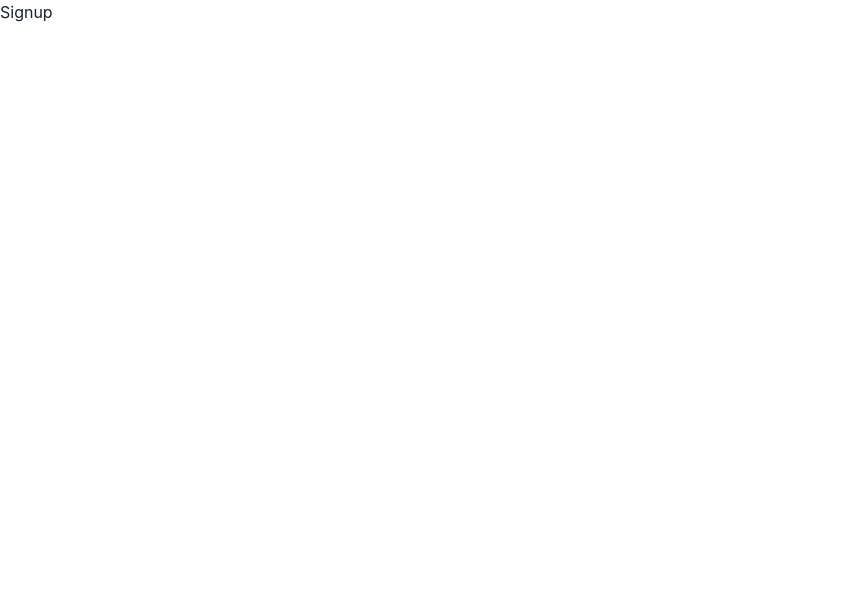
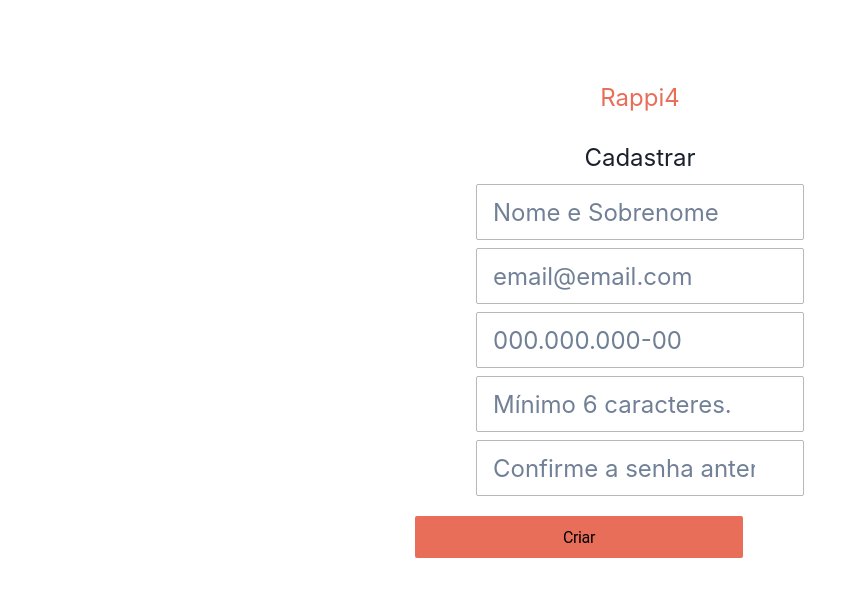
Before and after one commit to future4code/Lammar-labe-food4, a React (Create React App) app in the folder labefood/: page /Signup in a window 1280 px wide. Shown: the top 596 px of the page, without its empty margins (0-866 px from the left). Built offline with nearby package versions, Linux system fonts and the light colour scheme.

Commit message:
Signup e Address funcionalidades prontas funcionando

```diff
--- a/labefood/package.json
+++ b/labefood/package.json
@@ -10,12 +10,15 @@
     "@testing-library/jest-dom": "^5.16.5",
     "@testing-library/react": "^13.4.0",
     "@testing-library/user-event": "^13.5.0",
+    "@types/material__textfield": "^1.0.0",
+    "axios": "^0.27.2",
     "framer-motion": "^7.3.5",
     "jquery": "^3.6.1",
     "react": "^18.2.0",
     "react-dom": "^18.2.0",
     "react-router-dom": "^6.4.0",
     "react-scripts": "5.0.1",
+    "styled-components": "^5.3.5",
     "web-vitals": "^2.1.4"
   },
   "scripts": {
--- a/labefood/src/hooks/useForm.js
+++ b/labefood/src/hooks/useForm.js
@@ -1,14 +1,16 @@
-import {useState} from "react";
+import { useState } from "react";
 
 export const useForm = (initialState) => {
-    const [form, setForm] = useState(initialState);
+  const [form, setForm] = useState(initialState);
 
-    const onChangeInputs = (event) => {
-        const { name, value} = event.target
-        setForm({...form, [name]: value})
-    }
-    const clearInputs = () => {
-        setForm(initialState)
-    }
-    return [form, onChangeInputs, clearInputs, setForm]
-}
+  const onChange = (event) => {
+    const { name, value } = event.target;
+    setForm({ ...form, [name]: value });
+  };
+
+  const cleanFields = () => {
+    setForm(initialState);
+  };
+
+  return { form, onChange, cleanFields, setForm };
+};
--- a/labefood/src/pages/addressregistration/AddressRegistration.js
+++ b/labefood/src/pages/addressregistration/AddressRegistration.js
@@ -1,8 +1,128 @@
 import React from "react"
+import {LoginPageContainer, FormContainer, Input, Button, ButtonContainer} from './styled'
+import {useForm} from '../../hooks/useForm'
+// import {Header} from '../../components/header/Header'
+import { useNavigate } from "react-router-dom"
+import { BASE_URL } from "../../constants/constants"
+import {goToFeed} from "../../routes/coordinator"
+import axios from "axios"
+
+export const AddressRegistration = () =>{
+    const { form, onChange, cleanFields} =useForm({
+        street: "",
+        number: "",
+        neighbourhood: "",
+        city: "",
+        state: "",
+        complement: ""
+      });
+      const navigate = useNavigate()
 
 
-export const AddressRegistration = () =>{
-    return (
-        <div>AddressRegistration.</div>
-    )
-}
+    const SubmitAddAdress=() =>{
+      const url = `${BASE_URL}/rappi4/address`
+      const body = {
+        street: form.street,
+        number: form.number,
+        neighbourhood: form.neighbourhood,
+        city: form.city,
+        state: form.state,
+        complement: form.complement
+      };
+      const headers = {
+        headers: {
+          auth: localStorage.getItem("token")
+        }
+      }
+      axios
+      .put(url, body, headers)
+      .then((res) => {
+          alert("Cadastro realizado com sucesso.")
+          goToFeed(navigate);
+        localStorage.setItem("token", res.data.token);
+      })
+      .catch((err) => {
+        alert("Erro ao cadastrar usuário.")
+        console.log(err.message)
+      })
+
+    }
+
+    const submit = (event) => {
+      event.preventDefault();
+      cleanFields();
+    }
+
+      return (
+          <LoginPageContainer>
+        <p>Meu endereço</p>
+        <form onSubmit={submit} >
+            <FormContainer>
+        <Input name={"street"}
+            value={form.street}
+            onChange={onChange}
+            fullWidth
+            margin={"none"}
+            id="outlined-required"
+            label="Logradouro"
+            required/>
+
+       <Input name={"number"}
+            value={form.number}
+            onChange={onChange}
+            type="number"
+            fullWidth
+            margin={"normal"}
+            id="outlined-required"
+            label="Número"
+            required/>
+
+      <Input  name={"complement"}
+            value={form.complement}
+            onChange={onChange}
+            fullWidth
+            margin={"none"}
+            id="outlined"
+            label="Complemento"/>
+
+      <Input name={"neighbourhood"}
+            value={form.neighbourhood}
+            onChange={onChange}
+            fullWidth
+            margin={"dense"}
+            id="outlined-required"
+            label="Bairro"
+            required/>
+
+       <Input  name={"city"}
+            value={form.city}
+            onChange={onChange}
+            fullWidth
+            margin={"dense"}
+            id="outlined-required"
+            label="Cidade"
+            required/>
+
+     <Input  name={"state"}
+            value={form.state}
+            onChange={onChange}
+            fullWidth
+            margin={"dense"}
+            id="outlined-required"
+            label="Estado"
+            required/>
+        </FormContainer>
+        <ButtonContainer>
+        <Button
+          onClick={SubmitAddAdress}
+          fullWidth
+          variant="contained"
+          color="primary"
+          type="submit"
+        >
+          Salvar
+        </Button>
+          </ButtonContainer>
+          </form>
+        </LoginPageContainer>
+      )}
--- a/labefood/src/pages/addressregistration/styled.js
+++ b/labefood/src/pages/addressregistration/styled.js
@@ -0,0 +1,62 @@
+import styled from "styled-components";
+
+
+export const LoginPageContainer = styled.div`
+  width: 100%;
+  height: 100vh;
+  margin-top: 10vh;
+  display: flex;
+  flex-direction: column;
+  align-items: center;
+  font-size: 1.5em;
+  text-align: center;
+
+  h1:nth-child(1) {
+    color: #E86E5A;
+    font-weight: 400;
+    align-items: center;
+  }
+  p{
+    margin-top: 3vh;
+  }
+`;
+
+export const FormContainer = styled.div`
+ display: flex;
+  flex-direction: column;
+  width: 80vw;
+  max-width: 450px;
+  align-items: center;
+  margin-bottom: 20px;
+
+`
+export const Input = styled.input`
+ width: 20.5rem;
+  height: 3.5rem;
+  margin: 0.5rem 0 0;
+  padding: 1.188rem 3rem 1.188rem 1rem;
+  border-radius: 2px;
+  border: solid 1px #b8b8b8;
+
+`
+export const Button = styled.div`
+
+  width: 18.5rem;
+  height: 1.125rem;
+  font-family: Roboto;
+  font-size: 1rem;
+  font-weight: normal;
+  font-stretch: normal;
+  font-style: normal;
+  line-height: normal;
+  letter-spacing: -0.39px;
+  text-align: center;
+  color: #000;;
+`
+
+export const ButtonContainer = styled.div`
+  width: 20.5rem;
+  height: 2.625rem;
+  padding: 0.75rem 1rem;
+  border-radius: 2px;
+  background-color: #E86E5A;`
--- a/labefood/src/pages/signup/Signup.js
+++ b/labefood/src/pages/signup/Signup.js
@@ -1,12 +1,133 @@
 import React from "react"
-
-
+import {LoginPageContainer, FormContainer, Input, Button, ButtonContainer} from './styled'
+import {useForm} from '../../hooks/useForm'
+// import {Header} from '../../components/header/Header'
+import { useNavigate } from "react-router-dom"
+import { BASE_URL } from "../../constants/constants"
+import {goToLoginPage} from "../../routes/coordinator"
+import {goToAddressRegistration} from "../../routes/coordinator"
+import axios from "axios"
 export const Signup = () =>{
 
+    const { form, onChange, cleanFields} =useForm({
+      name: "",
+      email: "",
+      cpf: "",
+      password: "",
+      rep_password: "",
+    });
+    const navigate = useNavigate()
+  const ClickAlertPassword = () =>{
+    alert("As senhas digitadas não conferem.")
+  }
+
+  const SubmitSignUp=() =>{
+    const url = `${BASE_URL}/rappi4/signup`
+    const body = {
+      "name": form.name,
+      "email": form.email,
+      "cpf": form.cpf,
+      "password": form.password,
+    };
+
+    axios
+    .post(url, body)
+    .then((res) => {
+      localStorage.setItem("token", res.data.token);
+      console.log(res.data.token)
+      alert("Cadastro realizado com sucesso.")
+      goToAddressRegistration(navigate);
+
+    })
+    .catch((err) => {
+      alert("Erro ao cadastrar usuário.")
+      console.log(err.message)
+    })
+
+  }
+
+  const submit = (event) => {
+    event.preventDefault();
+    cleanFields();
+  }
+
     return (
-        <>
-      <h1>Signup</h1>
+        <LoginPageContainer>
 
-      </>
-    )
-}
+       <h1>Rappi4</h1>
+      <p>Cadastrar</p>
+      <form onSubmit={submit} >
+          <FormContainer>
+      <Input name={"name"}
+            value={form.name}
+            onChange={onChange}
+            placeholder="Nome e Sobrenome"
+            type="text"
+            fullWidth
+            id="outlined-required"
+            label="Nome"
+            required/>
+
+     <Input name={"email"}
+            value={form.email}
+            onChange={onChange}
+            placeholder="email@email.com"
+            type="email"
+            fullWidth
+            margin={"normal"}
+            id="outlined-required"
+            label="E-mail"
+            required/>
+    <Input   name={"cpf"}
+            value={form.cpf}
+            onChange={onChange}
+            placeholder="000.000.000-00"
+            type="number"
+            fullWidth
+            id="outlined-required"
+            label="CPF"
+            required
+            pattern="[0-9]{3}\.?[0-9]{3}\.?[0-9]{3}\-?[0-9]{2}"/>
+
+    <Input   name={"password"}
+            value={form.password}
+            onChange={onChange}
+            placeholder="Mínimo 6 caracteres."
+            type="password"
+            fullWidth
+            margin={"normal"}
+            id="outlined-required"
+            label="Senha"
+            required
+            pattern="^.{6,10}$"/>
+
+     <Input  name={"rep_password"}
+            value={form.rep_password}
+            onChange={onChange}
+            placeholder="Confirme a senha anterior."
+            type="password"
+            fullWidth
+            id="outlined-required"
+            label="Confirmar"
+            required/>
+      </FormContainer>
+      <ButtonContainer>
+      {form.rep_password === form.password ?
+          (<Button
+            onClick={SubmitSignUp}
+            fullWidth
+
+          >
+            Criar
+          </Button>) :
+           (<Button
+              onClick={ClickAlertPassword}
+              fullWidth
+
+            >
+              Criar
+            </Button>) }
+        </ButtonContainer>
+        </form>
+      </LoginPageContainer>
+    )}
--- a/labefood/src/pages/signup/styled.js
+++ b/labefood/src/pages/signup/styled.js
@@ -2,25 +2,61 @@ import styled from "styled-components";
 
 
 export const LoginPageContainer = styled.div`
-    height: 88vh;
-    width: 100vw;
-    display: flex;
-    justify-content: center;
+  width: 100%;
+  height: 100vh;
+  margin-top: 10vh;
+  display: flex;
+  flex-direction: column;
+  align-items: center;
+  font-size: 1.5em;
+  text-align: center;
+
+  h1:nth-child(1) {
+    color: #E86E5A;
+    font-weight: 400;
     align-items: center;
-    background-color: #f4f4f4;
+  }
+  p{
+    margin-top: 3vh;
+  }
 `;
 
 export const FormContainer = styled.div`
-    width: 40vw;
-    display: flex;
-    flex-direction: column;
-    justify-content: space-between;
-    background-color: white;
-    border-radius: 10px;
-    padding: 10px;
-
-    input, p {
-        margin-bottom: 10px;
-    }
+ display: flex;
+  flex-direction: column;
+  width: 80vw;
+  max-width: 450px;
+  align-items: center;
+  margin-bottom: 20px;
 
 `
+export const Input = styled.input`
+ width: 20.5rem;
+  height: 3.5rem;
+  margin: 0.5rem 0 0;
+  padding: 1.188rem 3rem 1.188rem 1rem;
+  border-radius: 2px;
+  border: solid 1px #b8b8b8;
+
+`
+export const Button = styled.div`
+
+  width: 18.5rem;
+  height: 1.125rem;
+  font-family: Roboto;
+  font-size: 1rem;
+  font-weight: normal;
+  font-stretch: normal;
+  font-style: normal;
+  line-height: normal;
+  letter-spacing: -0.39px;
+  text-align: center;
+  color: #000;;
+`
+
+export const ButtonContainer = styled.div`
+  width: 20.5rem;
+  height: 2.625rem;
+  padding: 0.75rem 1rem;
+  border-radius: 2px;
+  background-color: #E86E5A;`
```
Also changed, not shown: labefood/src/config/api.js (added, +21 -0 lines), labefood/src/hooks/useProtectedPage.js (added, +14 -0 lines), labefood/src/hooks/useRequestData.js (+27 -19 lines), 1 other file (tests, documents, lock files or other folders).
